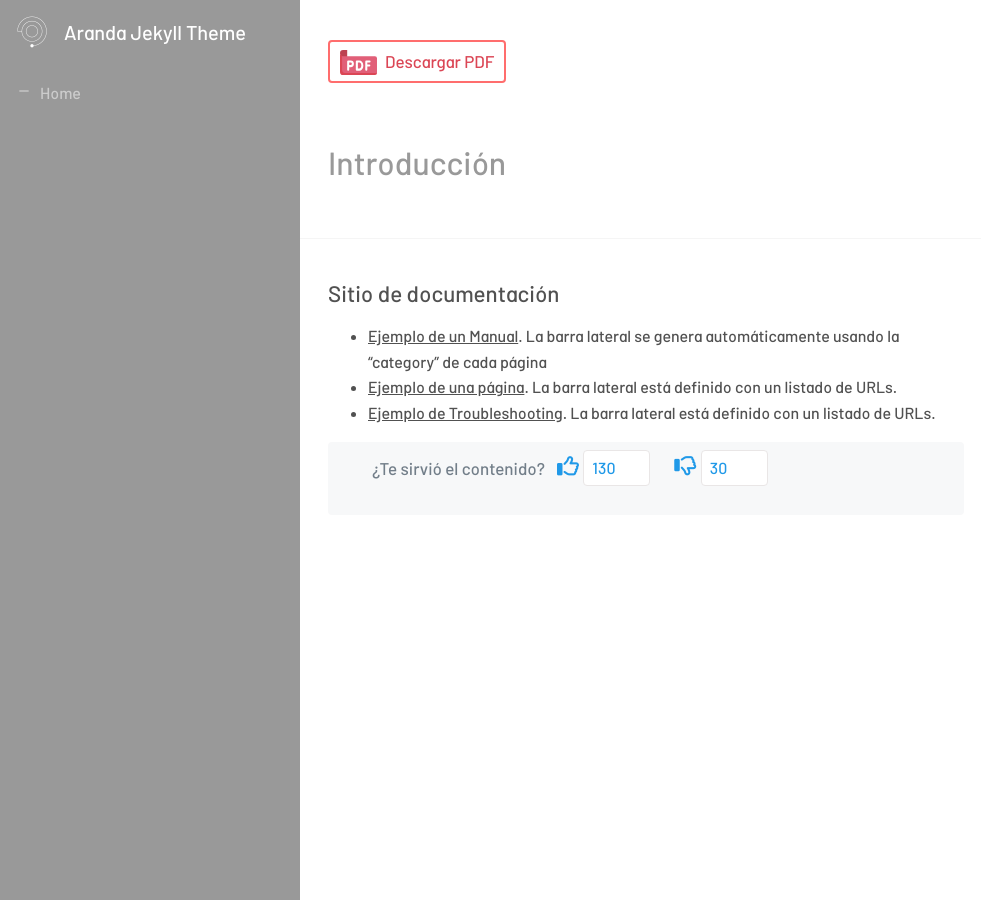
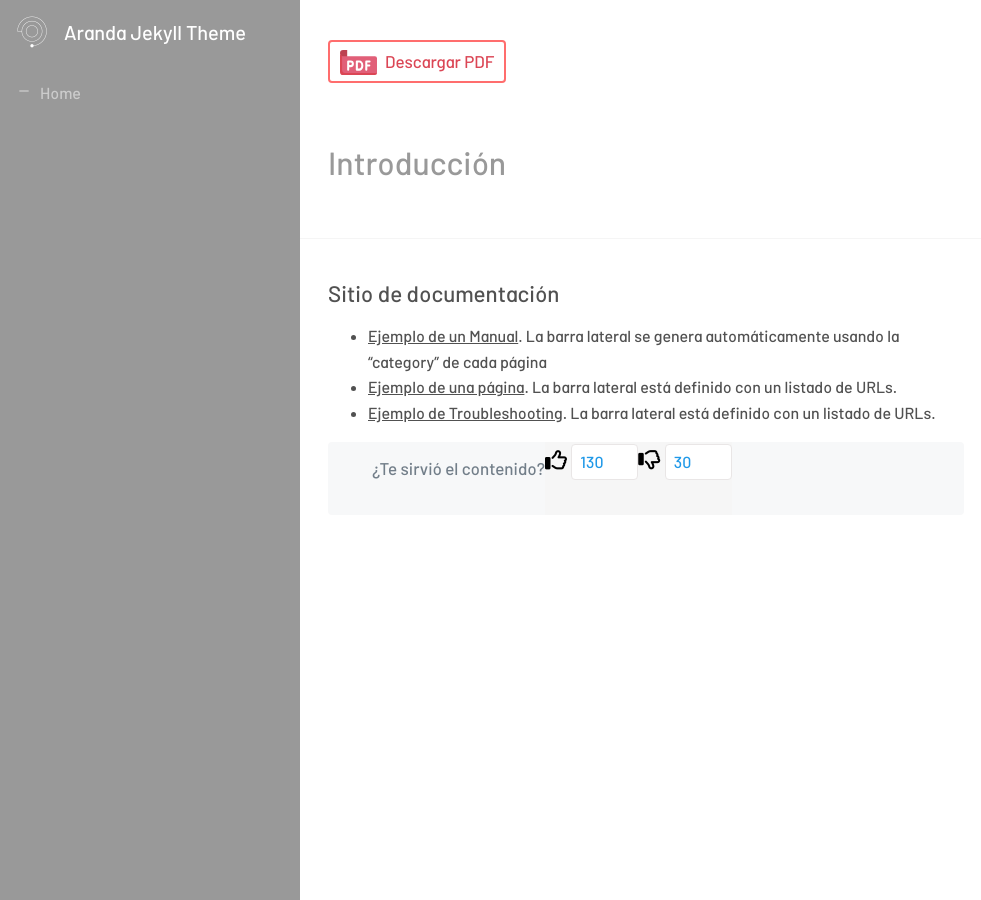
Before and after one commit to Nats85/Manuales-Aranda-Apis, a Jekyll site: the page built from index.md, in a window 1280 px wide. Shown: the whole page, without its empty margins (0-981 px from the left). Built offline with Jekyll 4.4.1, drawn with Linux system fonts in a browser that asks for light colours; nearby versions of some CDN libraries.

Commit message:
Update _vote-count.scss

```diff
--- a/_sass/base/_vote-count.scss
+++ b/_sass/base/_vote-count.scss
@@ -20,17 +20,16 @@
 
     .like {
 
-        color: #2099e8;
+        color: #000;
         cursor: pointer;
-        padding: 6px 12px;
-
+        background: #f6f6f6
     }
 
     .dislike {
 
-        color: #de094f;
+        color: #000;
         cursor: pointer;
-        padding: 6px 12px;
+        background: #f6f6f6
 
     }
 
```
